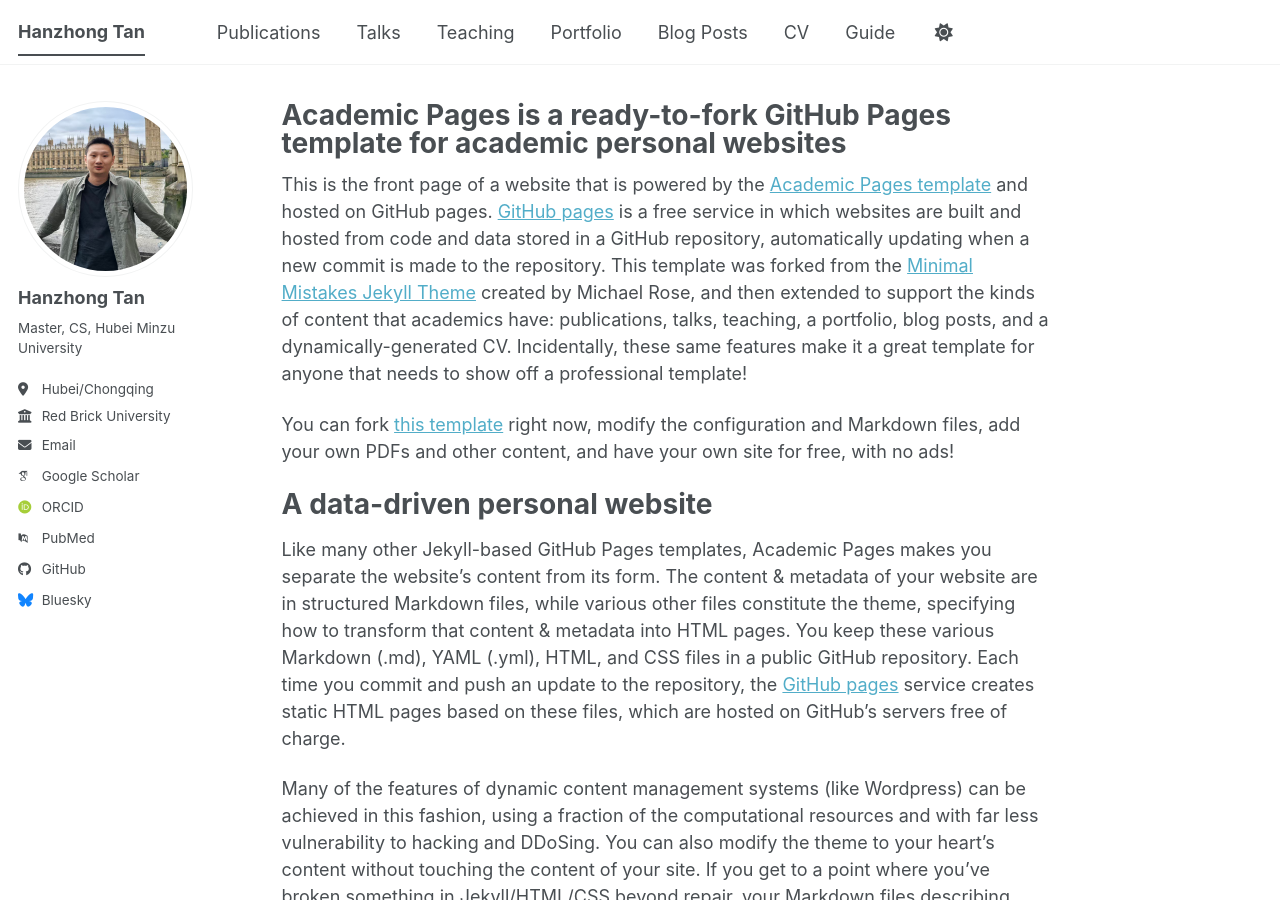
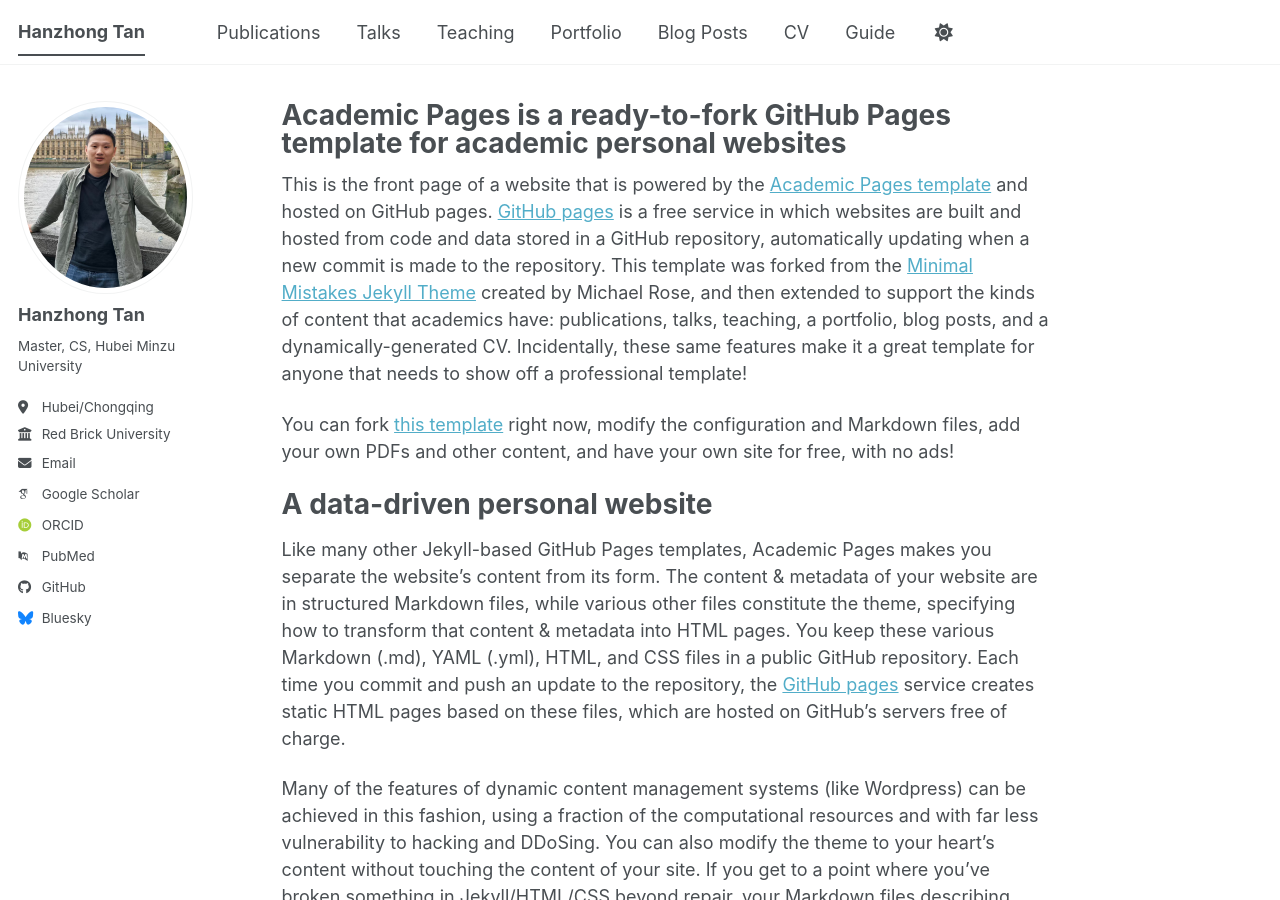
Before and after one commit to liangjiaxiaoqi/liangjiaxiaoqi.github.io, a Jekyll site: the page built from _pages/about.md, in a window 1280 px wide and 900 px high. Built offline with Jekyll 4.4.1, drawn with Linux system fonts in a browser that asks for light colours; some web fonts are replaced; a script bundle is joined from its source files by our own code; library files that are not in the unit come from our copies.

Commit message:
Update _config.yml

```diff
--- a/_config.yml
+++ b/_config.yml
@@ -23,7 +23,7 @@
 #               Additional customization can be done by editing /_includes/author-profile.html
 author:
   # Biographic information
-  avatar           : "2_England_London_2.jpg"  # "1_Japan_Tokyo.jpg 2_England_London.jpg"  # 修改"profile.png"
+  avatar           : "2_England_London_3.jpg"  # "1_Japan_Tokyo.jpg 2_England_London.jpg"  # 修改"profile.png"
   name             : "Hanzhong Tan"  # 修改"Your Sidebar Name"
   pronouns         : # example: "she/her"
   bio              : "Master, CS, Hubei Minzu University"  # 修改"Short biography for the left-hand sidebar"
```
